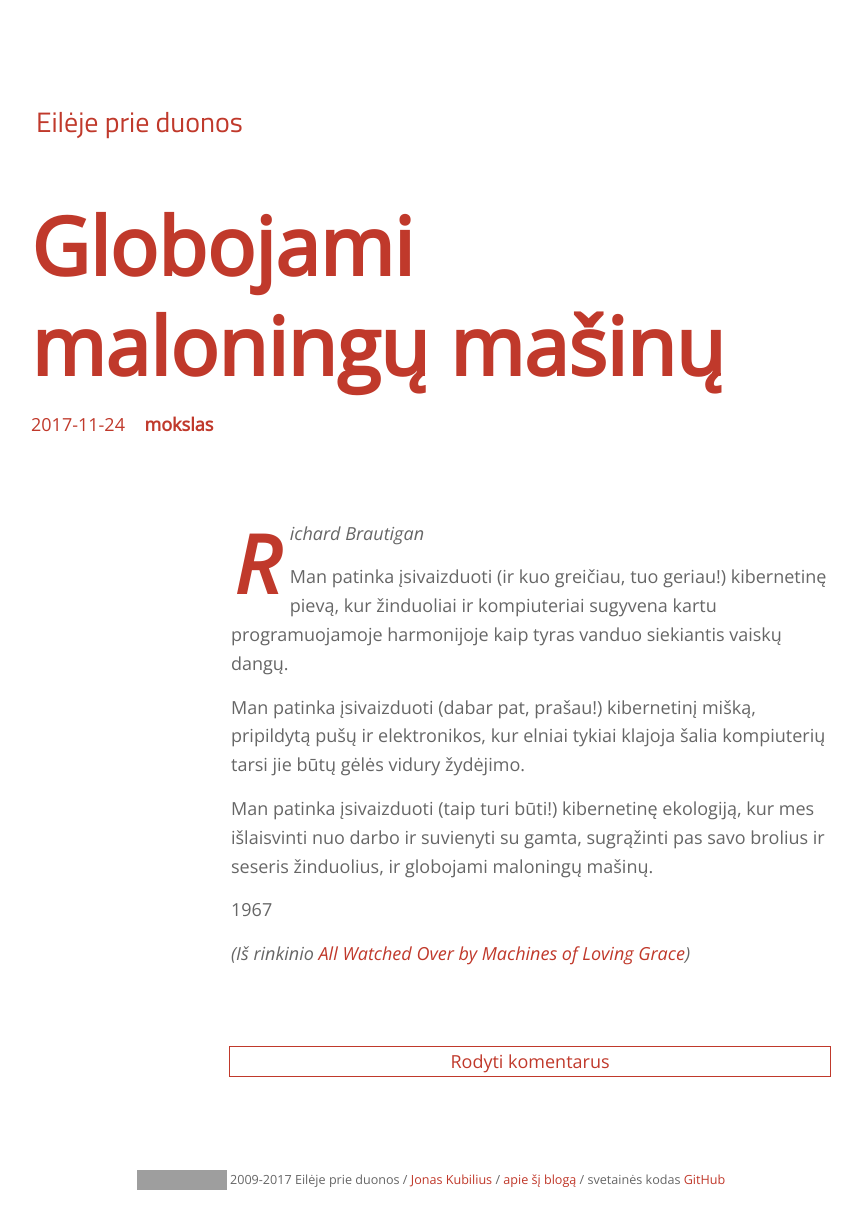
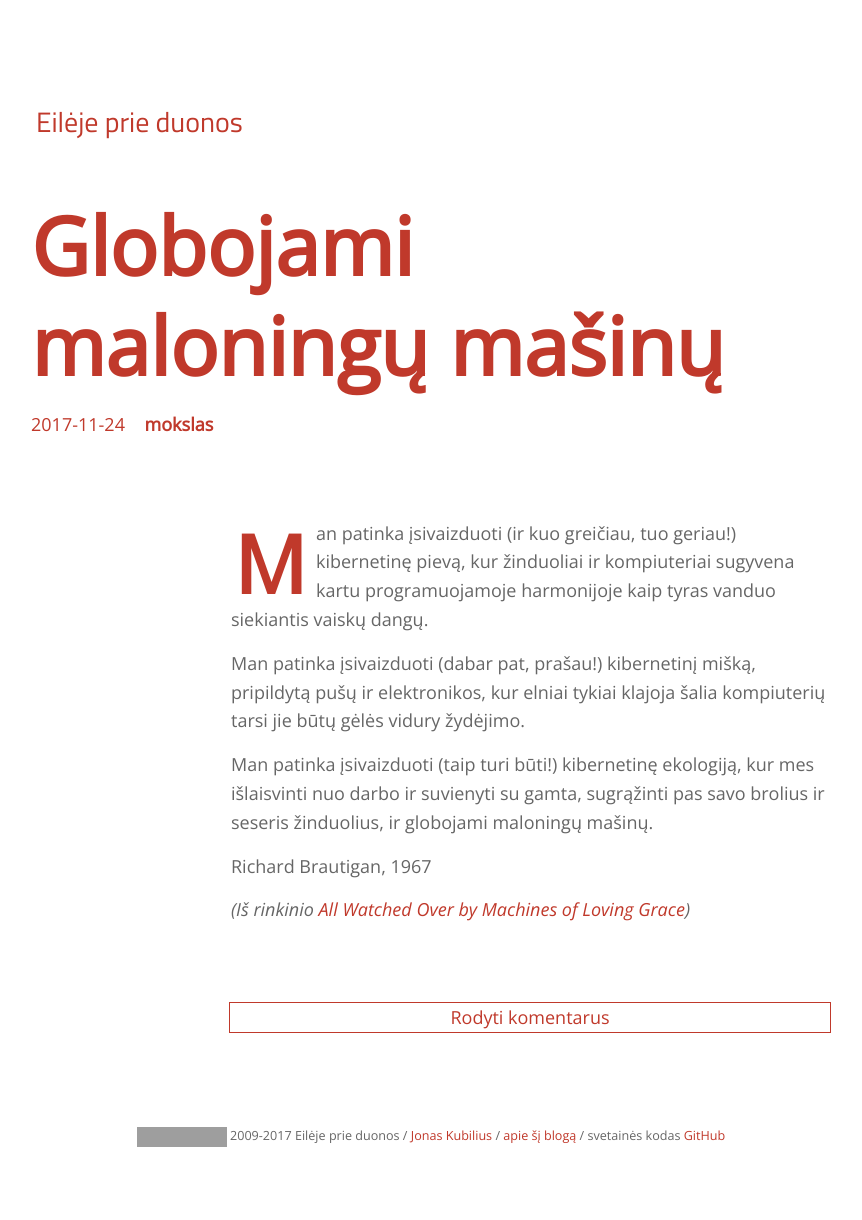
Before and after one commit to qbilius/duona, a Jekyll site: the page built from _posts/2017-11-24-globojami-maloningu-masinu.md, in a window 1280 px wide. Shown: the whole page, without its empty margins (209-1071 px from the left). Built offline with Jekyll 4.4.1, drawn with Linux system fonts in a browser that asks for light colours; nearby versions of some CDN libraries; comment, search, counter and statistics services are not loaded; after the commit the page ends 1177 px from its top, so only the background shows below that; part of the change alters nothing that is shown; grey boxes are pictures that could not be loaded.

```diff
--- a/_posts/2017-11-24-globojami-maloningu-masinu.md
+++ b/_posts/2017-11-24-globojami-maloningu-masinu.md
@@ -4,8 +4,6 @@ categories: mokslas
 excerpt: Man patinka įsivaizduoti...
 title: Globojami maloningų mašinų
 ---
-*Richard Brautigan*
-
 Man patinka įsivaizduoti (ir
 kuo greičiau, tuo geriau!)
 kibernetinę pievą,
@@ -34,6 +32,6 @@ brolius ir seseris žinduolius,
 ir globojami
 maloningų mašinų.
 
-1967
+Richard Brautigan, 1967
 
 *(Iš rinkinio [All Watched Over by Machines of Loving Grace](http://www.brautigan.net/machines.html))*
```
